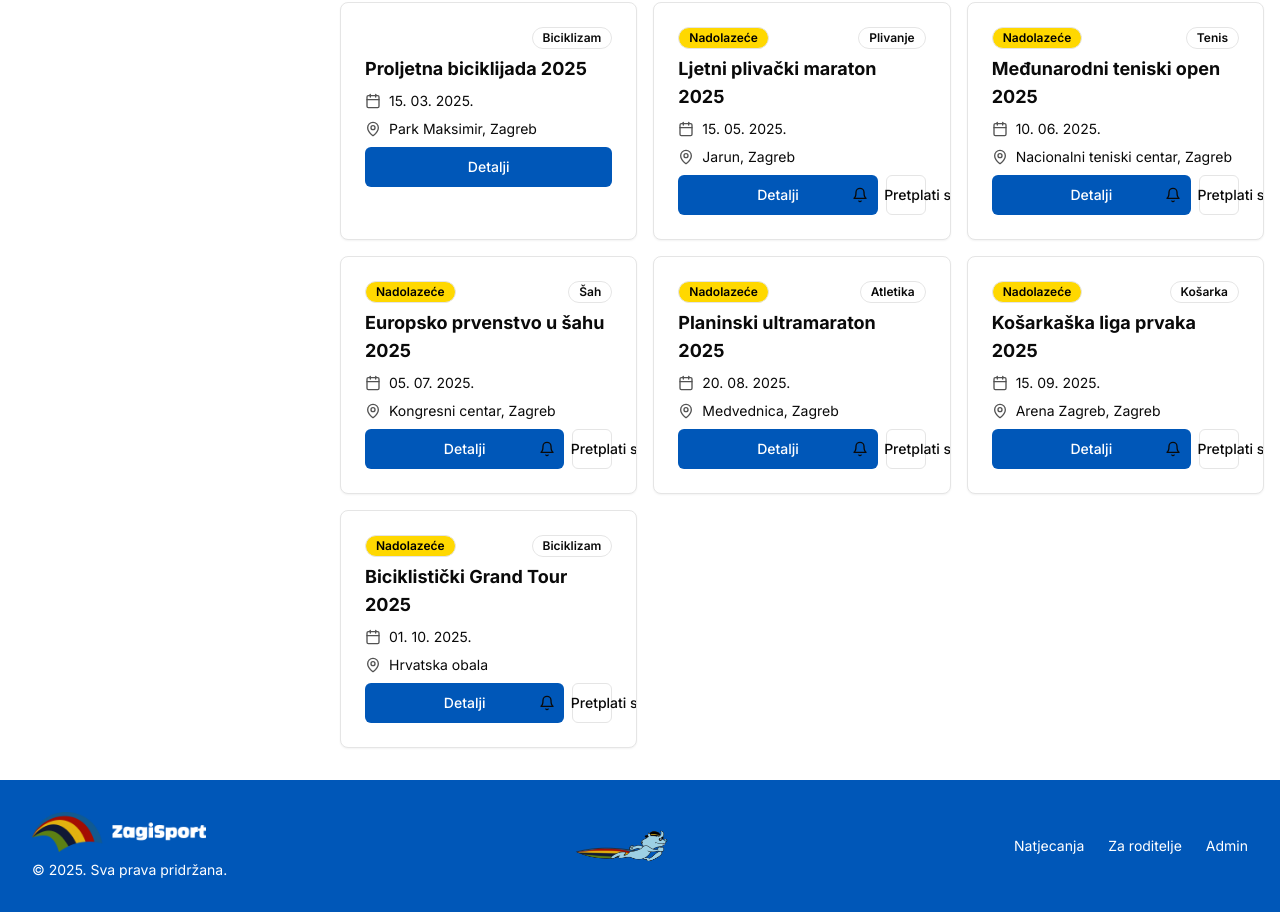
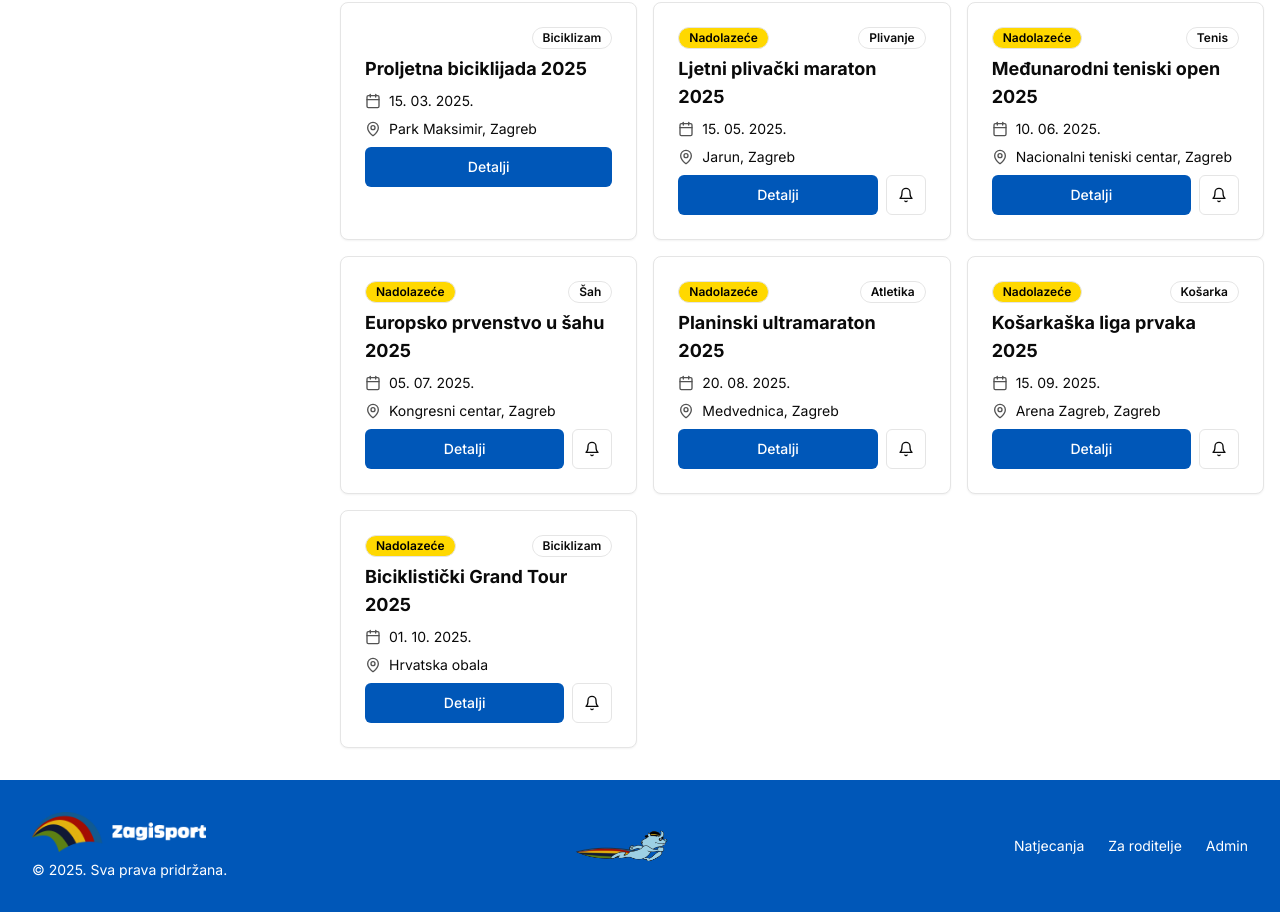
Before and after one commit to lukahabus/hackl-sport, a Next.js app: page /natjecanja in a window 1280 px wide. Shown: the part 1235-2147 px from the top of the page. Built offline with nearby package versions, Linux system fonts and the light colour scheme.

Commit message:
feat: show only bell icon in subscription button
Remove text and add tooltip for button functionality.

Co-authored-by: Luka Habuš <16125644+lukahabus@users.noreply.github.com>

```diff
--- a/components/subscription-button.tsx
+++ b/components/subscription-button.tsx
@@ -59,15 +59,15 @@ export function SubscriptionButton({
       onClick={handleSubscriptionToggle}
       disabled={isLoading}
       className={isSubscribed ? "bg-zagi-light-blue text-white hover:bg-zagi-blue" : ""}
+      title={isSubscribed ? "Otkaži pretplatu" : "Pretplati se"}
     >
       {isLoading ? (
-        <Loader2 className="h-4 w-4 animate-spin mr-2" />
+        <Loader2 className="h-4 w-4 animate-spin" />
       ) : isSubscribed ? (
-        <BellOff className="h-4 w-4 mr-2" />
+        <BellOff className="h-4 w-4" />
       ) : (
-        <Bell className="h-4 w-4 mr-2" />
+        <Bell className="h-4 w-4" />
       )}
-      {isSubscribed ? "Otkaži pretplatu" : "Pretplati se"}
     </Button>
   )
 }
```
